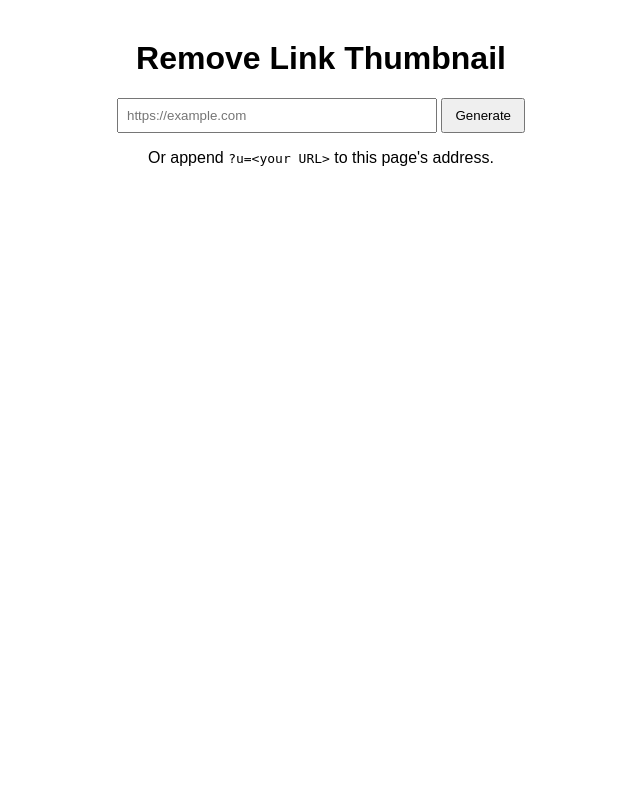
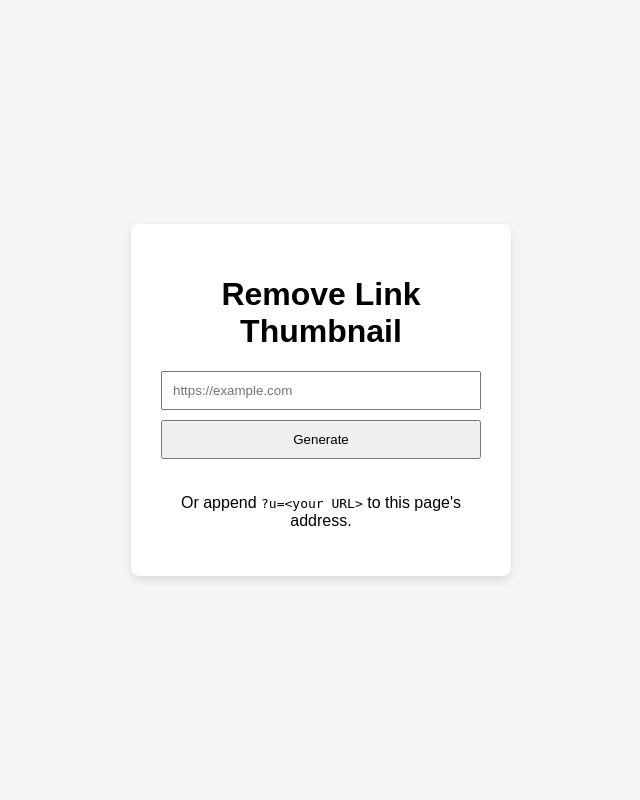
Before and after one commit to evenwebb/remove-link-thumbnail, a PHP site: page / in a window 1280 px wide. Shown: the whole page, without its empty margins (319-959 px from the left). Run offline with PHP 8.4, Linux system fonts and the light colour scheme.

Commit message:
Update index.php

```diff
--- a/index.php
+++ b/index.php
@@ -44,16 +44,85 @@ $blank_image = current_scheme() . '://' . $_SERVER['HTTP_HOST'] . '/blank.png';
     <meta charset="utf-8">
     <title>Remove Link Thumbnail</title>
 <?php endif; ?>
-    <style>body{font-family:Arial,sans-serif;margin:40px;text-align:center;} input{padding:8px;width:300px;} button{padding:8px 12px;}</style>
+    <style>
+        body {
+            font-family: Arial, sans-serif;
+            background: #f5f5f5;
+            display: flex;
+            align-items: center;
+            justify-content: center;
+            min-height: 100vh;
+            margin: 0;
+        }
+        .container {
+            background: #fff;
+            padding: 30px;
+            border-radius: 8px;
+            box-shadow: 0 4px 10px rgba(0,0,0,0.1);
+            text-align: center;
+            width: 320px;
+        }
+        input[type=url], #generatedLink {
+            padding: 10px;
+            width: 100%;
+            box-sizing: border-box;
+        }
+        button {
+            padding: 10px;
+            width: 100%;
+            margin-top: 10px;
+            cursor: pointer;
+        }
+        #result {
+            margin-top: 20px;
+            opacity: 0;
+            max-height: 0;
+            overflow: hidden;
+            transition: opacity .5s, max-height .5s;
+        }
+        #result.show {
+            opacity: 1;
+            max-height: 100px;
+        }
+    </style>
 </head>
 <body>
 <?php if (!$target): ?>
+    <div class="container">
         <h1>Remove Link Thumbnail</h1>
-    <form method="get" action="">
-        <input type="url" name="u" placeholder="https://example.com" required>
+        <form id="genForm">
+            <input id="urlInput" type="url" placeholder="https://example.com" required>
             <button type="submit">Generate</button>
         </form>
-    <p>Or append <code>?u=&lt;your URL&gt;</code> to this page's address.</p>
+        <div id="result">
+            <input id="generatedLink" readonly>
+            <button id="copyBtn" type="button">Copy</button>
+        </div>
+        <p style="margin-top:15px;">Or append <code>?u=&lt;your URL&gt;</code> to this page's address.</p>
+    </div>
+    <script>
+    document.getElementById('genForm').addEventListener('submit', function(e) {
+        e.preventDefault();
+        var url = document.getElementById('urlInput').value.trim();
+        if (!url) return;
+        if (!/^https?:\/\//i.test(url)) {
+            url = 'http://' + url;
+        }
+        var base = window.location.origin + window.location.pathname;
+        var cloaked = base + '?u=' + encodeURIComponent(url);
+        document.getElementById('generatedLink').value = cloaked;
+        document.getElementById('result').classList.add('show');
+    });
+
+    document.getElementById('copyBtn').addEventListener('click', function() {
+        var field = document.getElementById('generatedLink');
+        field.select();
+        field.setSelectionRange(0, 99999);
+        try {
+            document.execCommand('copy');
+        } catch (err) {}
+    });
+    </script>
     <?php else: ?>
         <p>Redirecting to <a href="<?php echo htmlspecialchars($target, ENT_QUOTES, 'UTF-8'); ?>"><?php echo htmlspecialchars($target, ENT_QUOTES, 'UTF-8'); ?></a>...</p>
         <noscript>If you are not redirected automatically, click the link above.</noscript>
```
Lines whose indentation alone changed are shown as unchanged.
